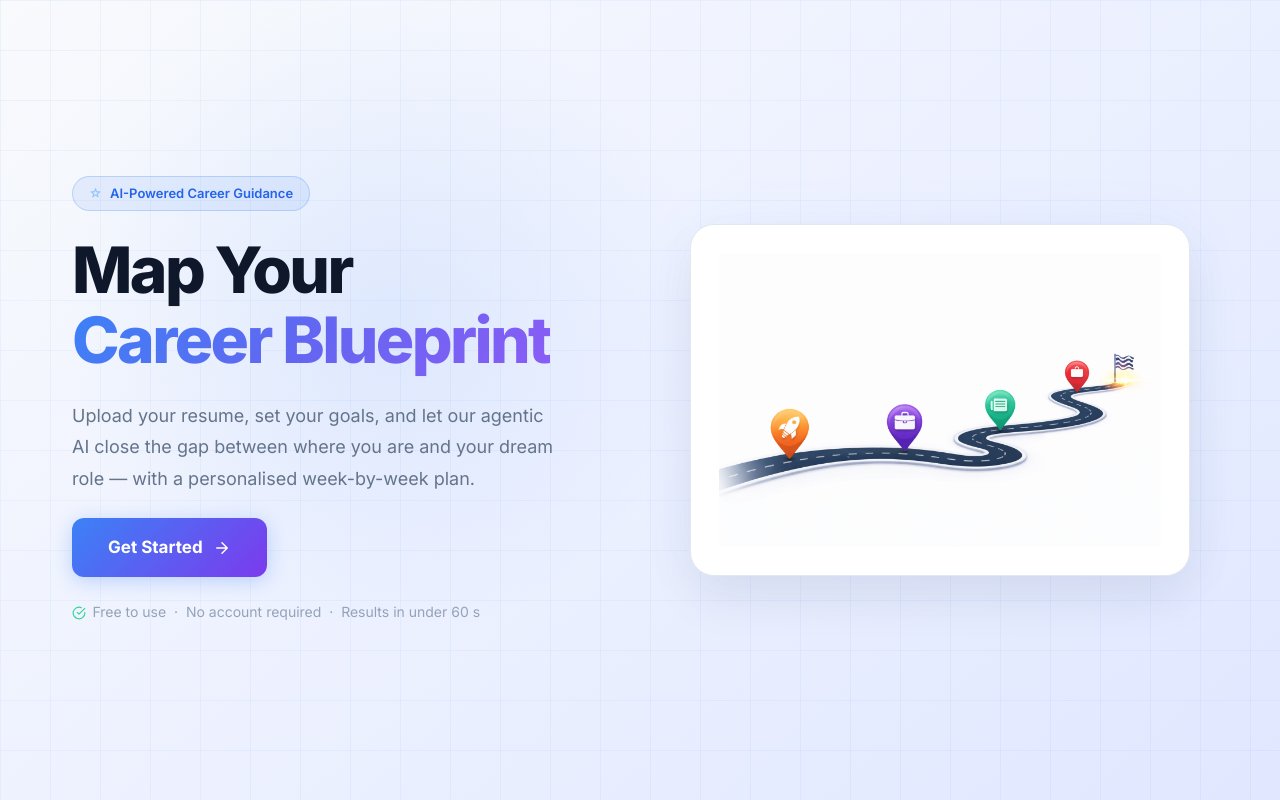
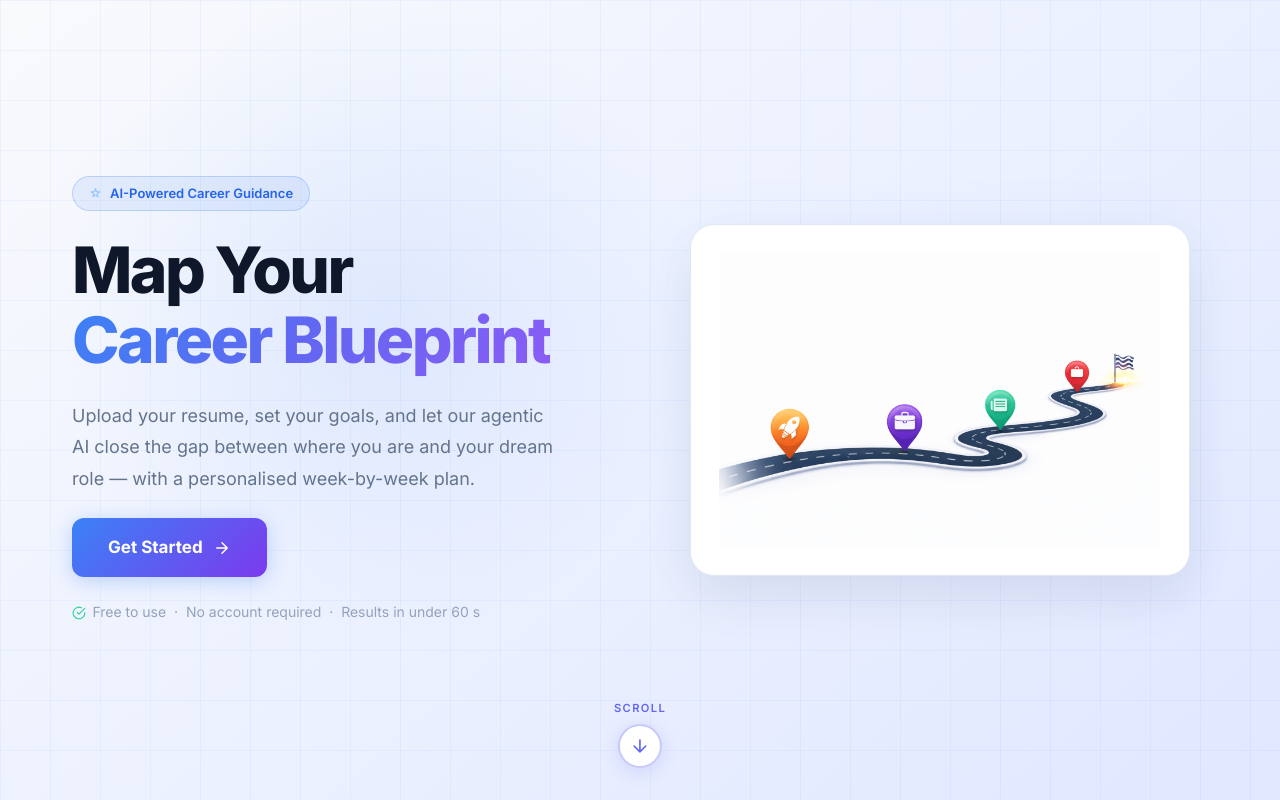
Before and after one commit to restjohnson/career_agentic_ai, a React (Vite) app in the folder client/: page / in a window 1280 px wide. Shown: the top 800 px of the page. Built offline with nearby package versions, Linux system fonts and the light colour scheme.

Commit message:
fix: sprint UI updates

```diff
--- a/client/src/pages/ConstraintsPage.jsx
+++ b/client/src/pages/ConstraintsPage.jsx
@@ -43,8 +43,12 @@ export default function ConstraintsPage() {
   const [academicLevel, setAcademicLevel] = useState('freshman');
   const [targetRole,    setTargetRole]    = useState('');
   const [customRole,    setCustomRole]    = useState('');
-  const [targetWeeks,   setTargetWeeks]   = useState(26);
   const [hoursPerWeek,  setHoursPerWeek]  = useState(10);
+const [targetDate,    setTargetDate]    = useState('');
+const today = new Date().toISOString().split('T')[0];
+const targetWeeks = targetDate
+  ? Math.max(1, Math.round((new Date(targetDate) - new Date()) / (7 * 24 * 60 * 60 * 1000)))
+  : 26;
   const [learningMode,  setLearningMode]  = useState('mixed');
 
   const navigate  = useNavigate();
@@ -86,17 +90,17 @@ export default function ConstraintsPage() {
     const rawUserText = [
       `Academic level: ${academicLevel}`,
       `Hours per week: ${hoursPerWeek}`,
-      `Target weeks: ${targetWeeks}`,
+      `Target date: ${targetDate || 'not set'}`,
       `Learning mode: ${learningMode}`,
     ].join('. ');
 
-    const targetDate = new Date();
-    targetDate.setDate(targetDate.getDate() + targetWeeks * 7);
+    //const targetDate = new Date();
+    //targetDate.setDate(targetDate.getDate() + targetWeeks * 7);
     const studentConstraints = {
       academic_level: ACADEMIC_LEVEL_MAP[academicLevel] ?? 'junior',
       hours_per_week: hoursPerWeek,
       target_goal: TARGET_GOAL_MAP[academicLevel] ?? 'job_ready',
-      target_date: targetDate.toISOString().split('T')[0],
+      target_date: targetDate || null,       //.toISOString().split('T')[0],
       preferred_learning_mode: learningMode,
     };
 
@@ -187,22 +191,28 @@ export default function ConstraintsPage() {
           <div className={styles.card}>
   <div className={styles.sliderHeader}>
     <h2 className={styles.cardTitle}>Estimated Time to Goal</h2>
+    {targetDate && (
       <span className={styles.sliderValue}>{targetWeeks} weeks</span>
+    )}
   </div>
   <input
-              type="range"
-              min={4} max={104} step={2}
-              value={targetWeeks}
-              onChange={(e) => setTargetWeeks(Number(e.target.value))}
-              className={styles.slider}
+    type="date"
+    min={today}
+    value={targetDate}
+    onChange={e => setTargetDate(e.target.value)}
+    className={styles.textInput}
   />
-            <div className={styles.sliderLabels}>
-              <span>4 weeks</span>
-              <span>~2 years</span>
-            </div>
+  {targetDate && (
+    <p className={styles.calHint}>
+      Starting today · {targetWeeks} weeks until{' '}
+      {new Date(targetDate).toLocaleDateString('en-US', {
+        month: 'long', day: 'numeric', year: 'numeric'
+      })}
+    </p>
+  )}
 </div>
 
-          {/* Hours per week */}
+          {/* Hours per week — Calendar */}
          <div className={styles.card}>
             <div className={styles.sliderHeader}>
               <h2 className={styles.cardTitle}>Hours per Week</h2>
--- a/client/src/pages/ConstraintsPage.module.css
+++ b/client/src/pages/ConstraintsPage.module.css
@@ -390,6 +390,13 @@
   cursor: not-allowed;
 }
 
+.calHint {
+  font-size: 0.8rem;
+  color: var(--color-text-muted);
+  text-align: center;
+  margin-top: -0.25rem;
+}
+
 /* ── Responsive ──────────────────────────────────────────────────── */
 @media (max-width: 768px) {
   .formGrid     { grid-template-columns: 1fr; }
--- a/client/src/pages/LandingPage.jsx
+++ b/client/src/pages/LandingPage.jsx
@@ -115,6 +115,13 @@ export default function LandingPage() {
             </div>
           </div>
         </div>
+        {/* ── Scroll Arrow ──────────────────────────────────────────────────── */}
+<a href="#features" className={styles.scrollArrow} aria-label="Scroll to features">
+  <span>Scroll</span>
+  <div className={styles.scrollArrowCircle}>
+    <Icon path="M12 5v14M5 12l7 7 7-7" size={20} color="#6366f1" />
+  </div>
+</a>
       </section>
 
       {/* ── Stats bar (temporarily disabled) ────────────────────────────── */}
--- a/client/src/pages/LandingPage.module.css
+++ b/client/src/pages/LandingPage.module.css
@@ -514,6 +514,54 @@
   color: #cbd5e1;
 }
 
+.scrollArrow {
+  position: absolute;
+  bottom: 2rem;
+  left: 50%;
+  transform: translateX(-50%);
+  display: flex;
+  flex-direction: column;
+  align-items: center;
+  gap: 0.4rem;
+  text-decoration: none;
+  animation: bounceDown 2s ease-in-out infinite;
+}
+
+.scrollArrow span {
+  font-size: 0.7rem;
+  font-weight: 600;
+  letter-spacing: 0.12em;
+  text-transform: uppercase;
+  color: #6366f1;
+}
+
+.scrollArrowCircle {
+  width: 44px;
+  height: 44px;
+  border-radius: 50%;
+  background: white;
+  border: 2px solid rgba(99, 102, 241, 0.35);
+  box-shadow: 0 4px 18px rgba(99, 102, 241, 0.18);
+  display: flex;
+  align-items: center;
+  justify-content: center;
+  transition: all 250ms ease;
+}
+
+.scrollArrow:hover .scrollArrowCircle {
+  background: linear-gradient(135deg, #6366f1, #8b5cf6);
+  border-color: transparent;
+  box-shadow: 0 6px 24px rgba(99, 102, 241, 0.4);
+}
+
+.scrollArrow:hover .scrollArrowCircle svg {
+  stroke: white;
+}
+
+@keyframes bounceDown {
+  0%, 100% { transform: translateX(-50%) translateY(0); }
+  50%       { transform: translateX(-50%) translateY(7px); }
+}
 /* ════════════════════════════════════════════════════════════════════
    Responsive
    ════════════════════════════════════════════════════════════════════ */
--- a/client/src/pages/ResultsPage.jsx
+++ b/client/src/pages/ResultsPage.jsx
@@ -208,7 +208,7 @@ function CareerPlanTab({ studentModel, roleSpec }) {
             <div className={styles.reqHeader}>
               <span className={styles.reqColName}>Requirement</span>
               <span className={styles.reqColCat}>Category</span>
-              <span className={styles.reqColLevel}>Level</span>
+              <span className={styles.reqColLevel}>Required Level</span>
             </div>
             {[...roleSpec.requirements]
               .sort((a, b) => b.importance - a.importance)
```
Also changed, not shown: 1 other file (tests, documents, lock files or other folders). Lines whose indentation alone changed are shown as unchanged.
